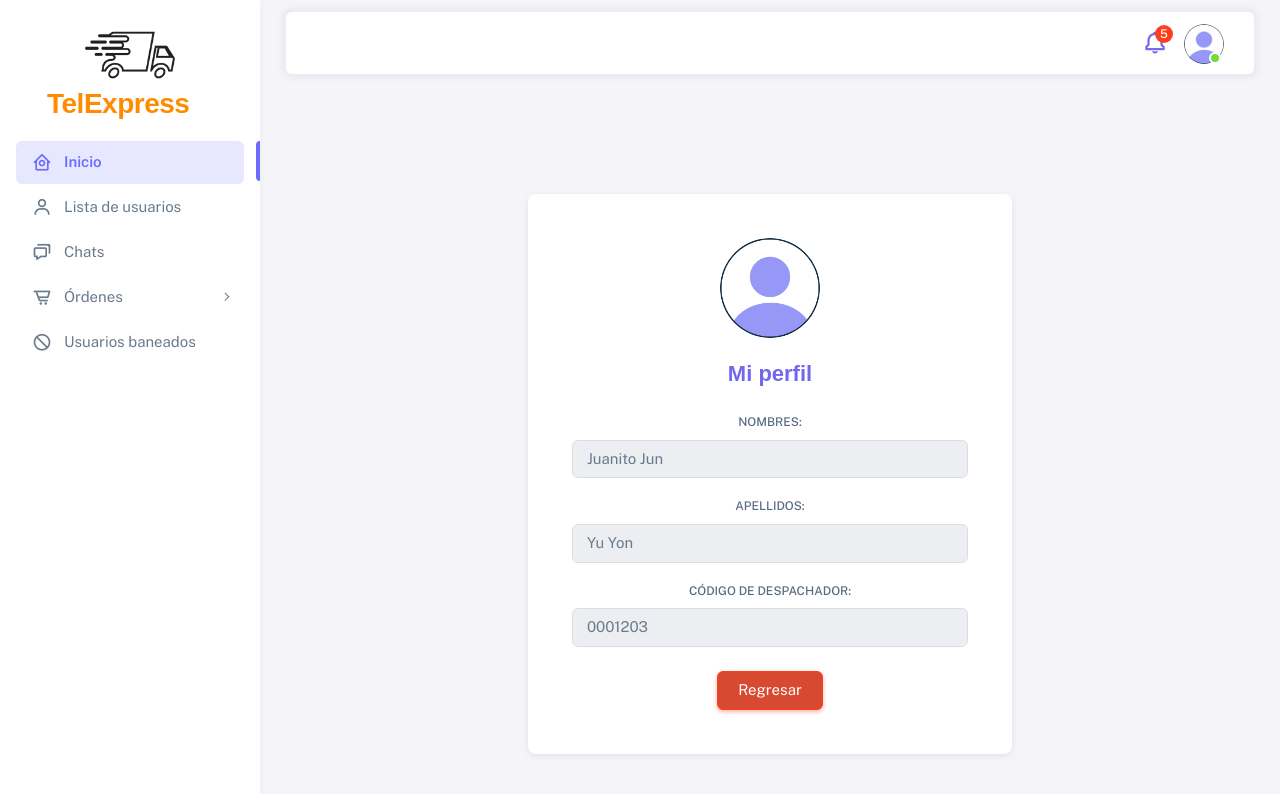
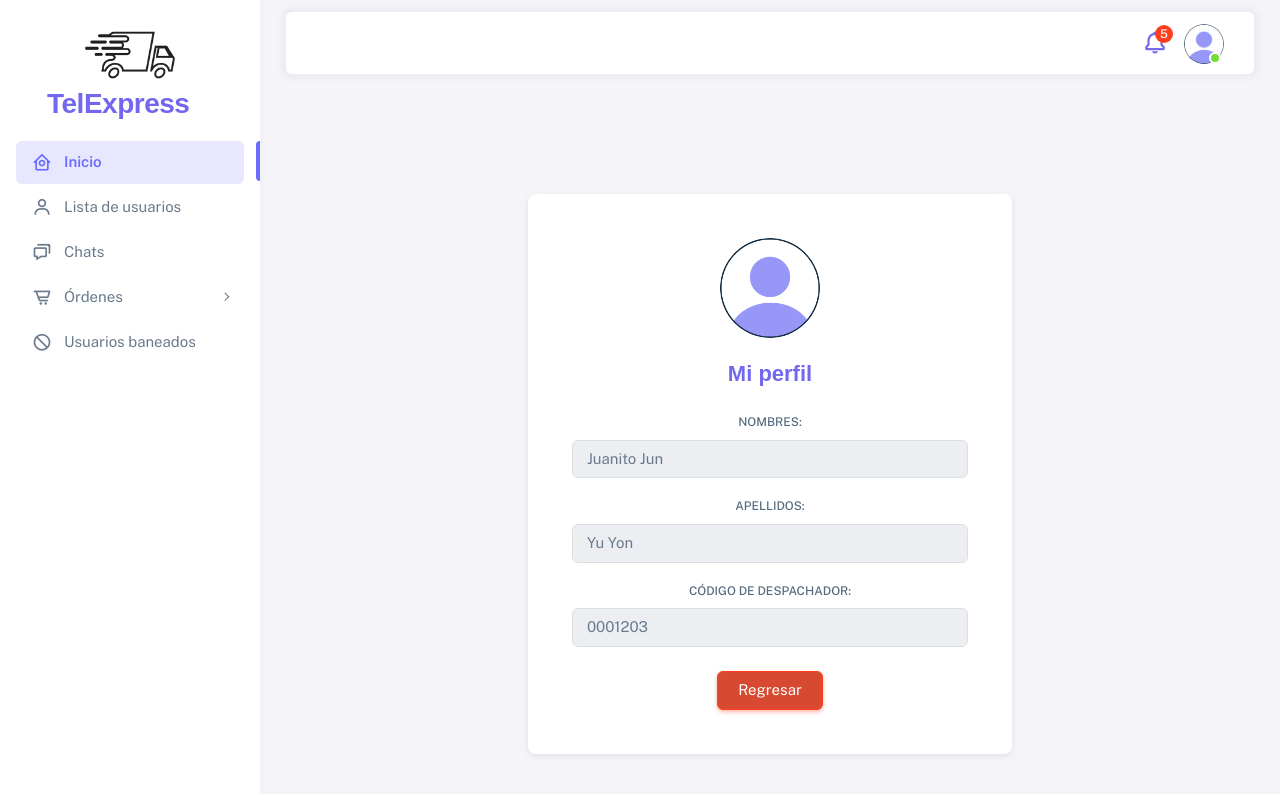
Before and after one commit to lia2003/TelExpress, a website built with webpack: page HTML Modelo/sneat-1.0.0/html/Agente/perfil_agente.html in a window 1280 px wide. Built offline with nearby package versions, Linux system fonts and the light colour scheme.

```diff
--- a/HTML Modelo/sneat-1.0.0/html/Agente/perfil_agente.html
+++ b/HTML Modelo/sneat-1.0.0/html/Agente/perfil_agente.html
@@ -42,7 +42,7 @@
 
                 <div class="app-brand demo" style="text-align: center;">
                   <a href="inicio_agente.html" class="app-brand-link">
-                    <span class="app-brand-text demo menu-text fw-bolder" style="font-family: 'Poppins', sans-serif; color: #ff8c00; padding-left: 15px;">TelExpress</span>
+                    <span class="app-brand-text demo menu-text fw-bolder" style="font-family: 'Poppins', sans-serif; color: #7367F0; padding-left: 15px;">TelExpress</span>
                   </a>
 
                   <a href="javascript:void(0);" class="layout-menu-toggle menu-link text-large ms-auto d-block d-xl-none">
```
Also changed, not shown: HTML Modelo/sneat-1.0.0/html/Agente/inicio_agente.html (+1 -1 lines).
